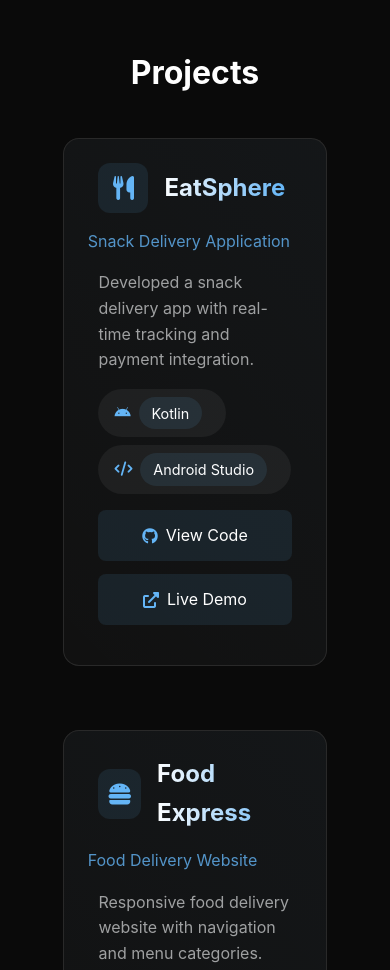
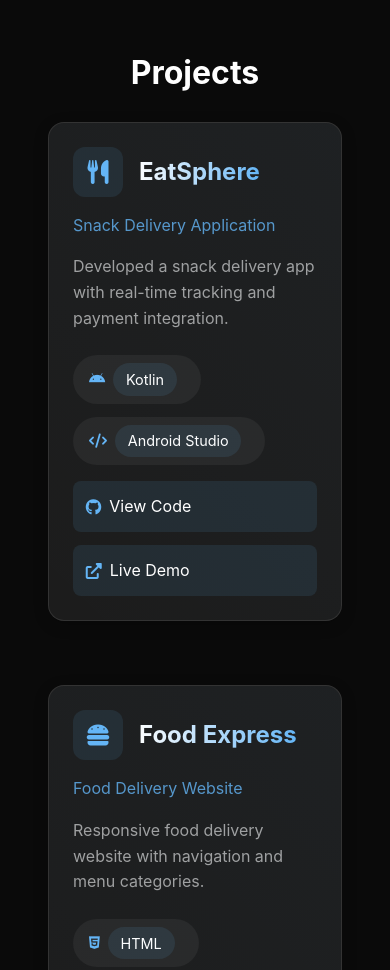
Before and after one commit to vaibhavk10/PortFolio, a plain HTML site: page index.html in a window 390 px wide. Shown: the part 920-1890 px from the top of the page. Drawn offline with Linux system fonts and the light colour scheme.

Commit message:
First Commit

```diff
--- a/styles.css
+++ b/styles.css
@@ -921,58 +921,50 @@ header.scrolled {
 
 /* Responsive Design */
 @media (max-width: 768px) {
+    /* Projects Container */
     .projects-container {
         width: 100%;
-        padding: 1rem;
         display: flex;
         flex-direction: column;
         align-items: center;
+        padding: 0 16px;
         box-sizing: border-box;
     }
 
+    /* Project Card */
     .project-card {
-        width: 90%;
-        margin: 1rem auto;
+        width: 100%;
+        margin: 1rem 0;
         padding: 1.5rem;
         box-sizing: border-box;
+        background: rgba(30, 30, 30, 0.95);
+        border-radius: 16px;
+        box-shadow: 0 4px 15px rgba(0, 0, 0, 0.2);
     }
 
+    /* Project Links */
     .project-links {
-        width: 90%;
-        margin: 1rem auto;
+        width: 100%;
         display: flex;
         flex-direction: column;
         gap: 0.8rem;
-        padding: 0;
+        margin-top: 1rem;
     }
 
     .project-link {
         width: 100%;
-        margin: 0 auto;
         padding: 0.8rem;
-        justify-content: center;
         text-align: center;
         box-sizing: border-box;
     }
 
+    /* Tech Stack */
     .tech-stack {
-        width: 90%;
-        margin: 1rem auto;
-        padding: 0;
-        gap: 0.5rem;
-        justify-content: flex-start;
-    }
-
-    .project-description {
-        width: 90%;
-        margin: 1rem auto;
-        padding: 0;
-    }
-
-    .project-header {
-        width: 90%;
-        margin: 0 auto 1rem auto;
-        padding: 0;
+        width: 100%;
+        display: flex;
+        flex-wrap: wrap;
+        gap: 0.8rem;
+        margin: 1rem 0;
     }
 }
 
```
